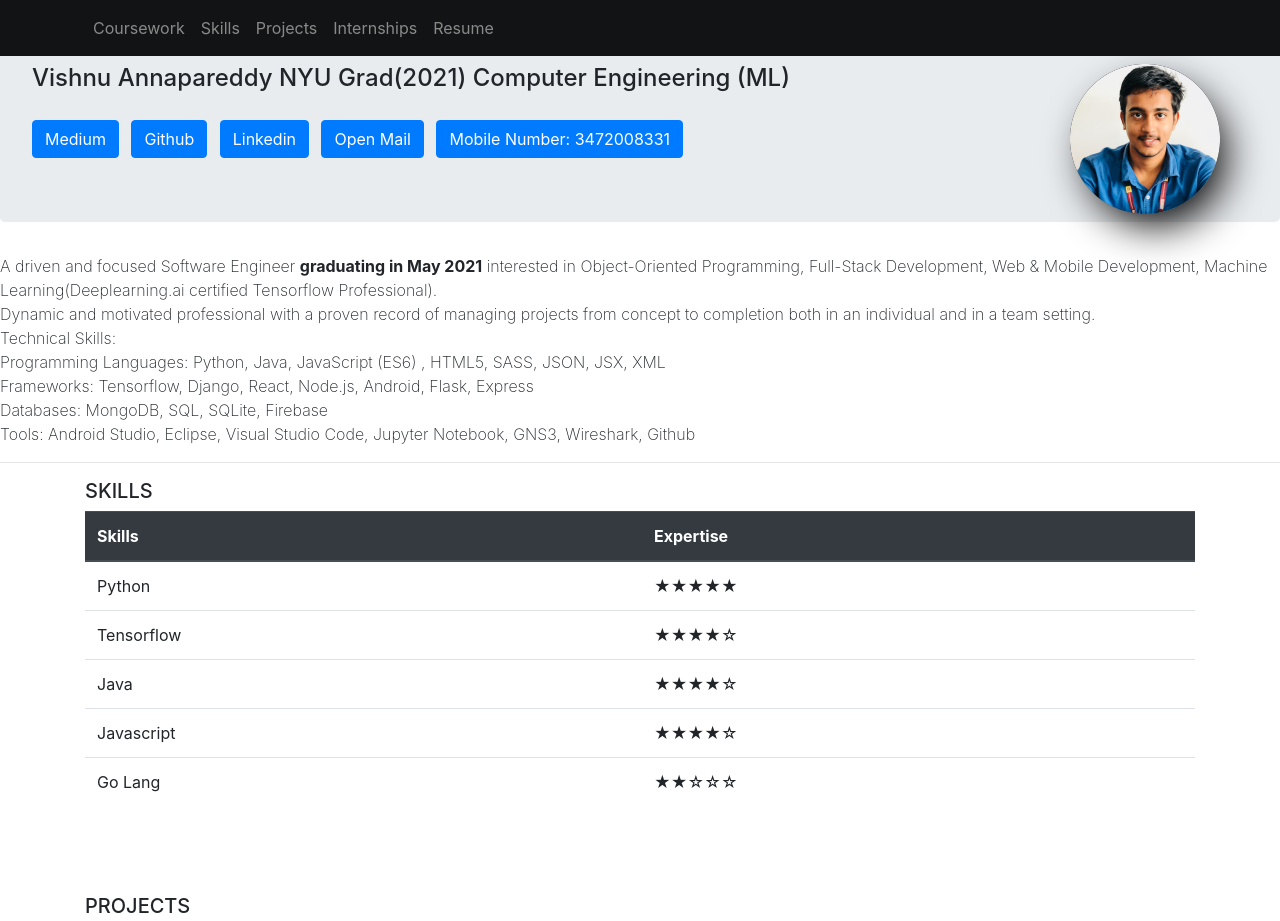
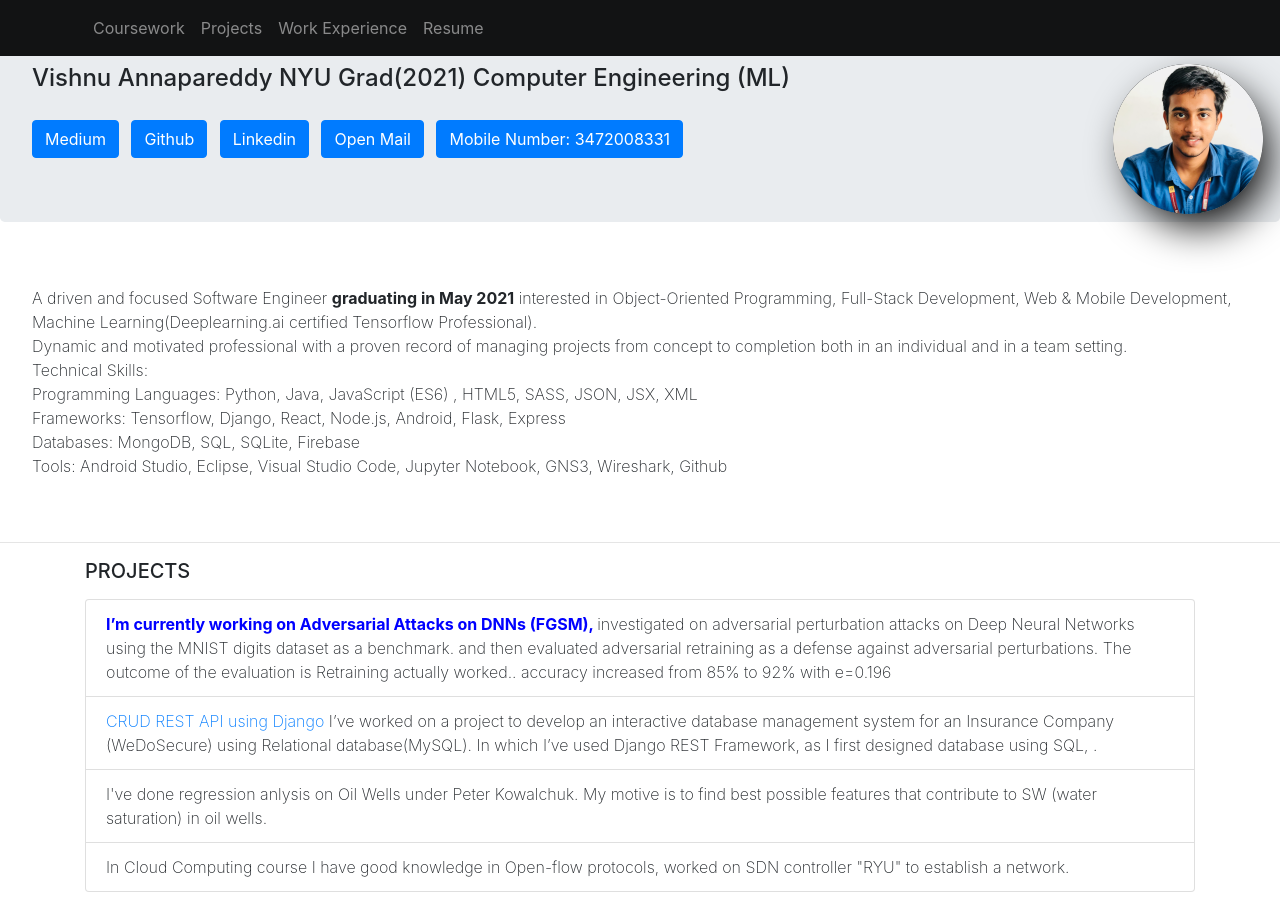
Before and after one commit to amahavishnua/ResumeG, a website: page index.html in a window 1280 px wide. Shown: the top 921 px of the page. Drawn offline with Linux system fonts and the light colour scheme.

Commit message:
UptoDate

```diff
--- a/index.html
+++ b/index.html
@@ -33,9 +33,9 @@
             <div class="collapse navbar-collapse" id="NavbarR">
                 <ul class="navbar-nav mr-auto ">
                     <li class="nav-item "><a class="nav-link" href="#Course_Work">Coursework</a></li>
-                    <li class="nav-item "><a class="nav-link" href="#Skills">Skills</a></li>
+
                     <li class="nav-item "><a class="nav-link" href="#Projects">Projects</a></li>
-                    <li class="nav-item "><a class="nav-link" href="#Internships">Internships</a></li>
+                    <li class="nav-item "><a class="nav-link" href="#Internships">Work Experience</a></li>
                     <li class="nav-item "><a class="nav-link" href="https://drive.google.com/file/d/1_STgywmC2R_eJKqjcgLW1npzySb5D_tn/view?usp=sharing">Resume</a></li>
 
                 </ul>
@@ -46,7 +46,7 @@
     </nav>
 <div class="jumbotron " >
     <div class="row row-content">
-        <div class="col-10">
+        <div class="col">
       <h1 id='head'>Vishnu Annapareddy NYU Grad(2021) Computer Engineering (ML)</h1>
       <p>
         <div id="Area">
@@ -58,19 +58,19 @@
     </div>
       </p>
     </div>
-    <div class="col-2" >
+    <div style="margin-left:2em;" >
         <a href="https://www.linkedin.com/in/vishnu-maha-573717129/">
             <div id="imgG" >
             <img class="d-none d-sm-block"src="Resumepro.png" width="150px" height="150px" alt="MahaVishnu NYU Linkedin Image">
         </div>
         </a>
 
-    <a name="Skills"></a>
+
 </div>
 </div>
 </div>
-<div >
-    <p id="headContent">
+<div id="headContent">
+    <p >
     A driven and focused Software Engineer <span style="font-weight: bold;">graduating in May 2021</span> interested in Object-Oriented Programming, Full-Stack Development, Web & Mobile Development, Machine Learning(Deeplearning.ai certified Tensorflow Professional).
 <br>
 Dynamic and motivated professional with a proven record of managing projects from concept to completion both in an individual and in a team setting.
@@ -78,54 +78,17 @@ Dynamic and motivated professional with a proven record of managing projects fro
 Technical Skills:<br>
 Programming Languages: Python, Java, JavaScript (ES6) , HTML5, SASS, JSON, JSX, XML<br>
 Frameworks: Tensorflow, Django, React, Node.js, Android, Flask, Express<br>
-Databases: MongoDB, SQL, SQLite, Firebase<br>
+Databases: MongoDB, SQL, SQLite, Firebase<br><a name="Projects"> </a>
 Tools: Android Studio, Eclipse, Visual Studio Code, Jupyter Notebook, GNS3, Wireshark, Github </p>
 </div>
 <hr>
-    <div class="container">
 
-    <h5>SKILLS</h5>
-    <div class="table-responsive">
-        <table class="table table-stripped">
-        <thead class="thead-dark">
-            <tr>
-                <th>Skills</th>
-                <th>Expertise</th>
-            </tr>
-            </thead>
-            <tbody>
-                <tr>
-                <td>Python</td>
-                <td>&#9733&#9733&#9733&#9733&#9733</td>
-            </tr>
-            <tr>
-                <td>Tensorflow</td>
-                <td>&#9733&#9733&#9733&#9733&#9734</td>
-            </tr>
-                <tr>
-                <td>Java</td>
-                <td>&#9733&#9733&#9733&#9733&#9734</td>
-            </tr>
-            <tr>
-            <td>Javascript</td>
-            <td>&#9733&#9733&#9733&#9733&#9734</td>
-        </tr>
-            <tr>
-            <td>Go Lang</td>
-            <td>&#9733&#9733&#9734&#9734&#9734</td>
-        </tr>
-        </tbody>
-        </table>
-    </div>
-</div>
-    <a name="Projects"> </a>
-    <br>
-    <br>
-    <br>
+
+
     <div class="container" id="projects">
 
         <h5>PROJECTS</h5>
-      <ul class="list-group">
+      <ul class="list-group" style="padding-top: 0.5em;">
            <li class="list-group-item"> <span style="color:blue;font-weight:bold">I’m currently working on Adversarial Attacks on DNNs (FGSM), </span>
             investigated on adversarial perturbation attacks on Deep Neural Networks using the MNIST digits dataset as a benchmark.
             and then evaluated adversarial retraining as a defense against adversarial perturbations.
@@ -157,7 +120,7 @@ Tools: Android Studio, Eclipse, Visual Studio Code, Jupyter Notebook, GNS3, Wire
     <br>
     <div class="container" >
         <h5>WORK EXPERIENCE</h5>
-        <div class="table-responsive">
+        <div class="table-responsive" >
             <table class="table table-stripped" id="SkillTable">
             <thead class="thead-dark">
                 <tr>
@@ -197,16 +160,14 @@ Tools: Android Studio, Eclipse, Visual Studio Code, Jupyter Notebook, GNS3, Wire
             <br>When I’m in my under graduation 2nd year, I secured an internship in South Central
             Railways. My job here is to monitor the communications between the Locomotive pilot and
             station master.
+            <a name="Course_Work"></a>
             In this 3 month internship I learned a lot about satellite communications and cell tower
         placement.</td></tr></tbody>
     </table>
             </div>
 
     </div>
-    <a name="Course_Work"></a>
-    <br>
-    <br>
-    <br>
+    <hr>
         <div class="container" id="courseWork">
 
             <h5>Course Work</h5>
@@ -239,7 +200,7 @@ Tools: Android Studio, Eclipse, Visual Studio Code, Jupyter Notebook, GNS3, Wire
                             </div>
                         </div>
                     </div>
-        My aggregate gpa is 3.5 in the above courses.
+
         <br>
         <br>
         <div class="col-12 ">
@@ -269,7 +230,7 @@ Tools: Android Studio, Eclipse, Visual Studio Code, Jupyter Notebook, GNS3, Wire
         </div>
             <br>
 
-            My aggregate GPA is 3.68 (DSA results not yet declared)
+
             <br>
             <br>
             <div class="col-12 ">
--- a/style.css
+++ b/style.css
@@ -70,6 +70,7 @@ h1 {
 }
 #headContent {
   font-weight: 200;
+  padding: 2em;
 }
 #projects {
   font-weight: 200;
```
